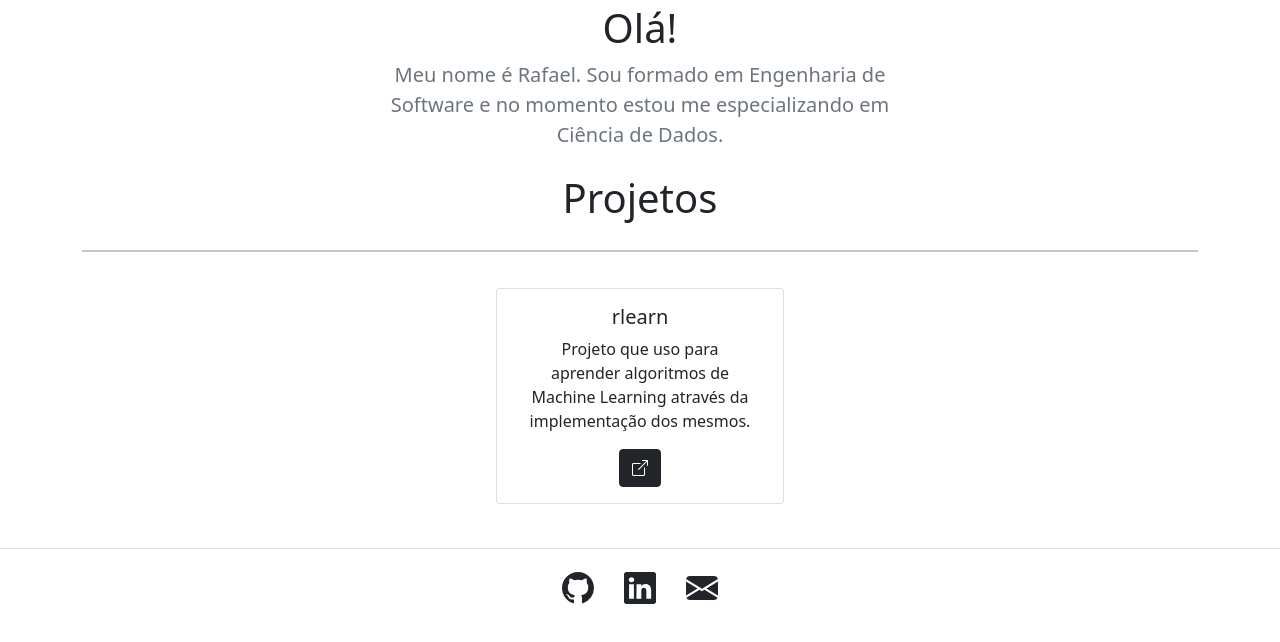
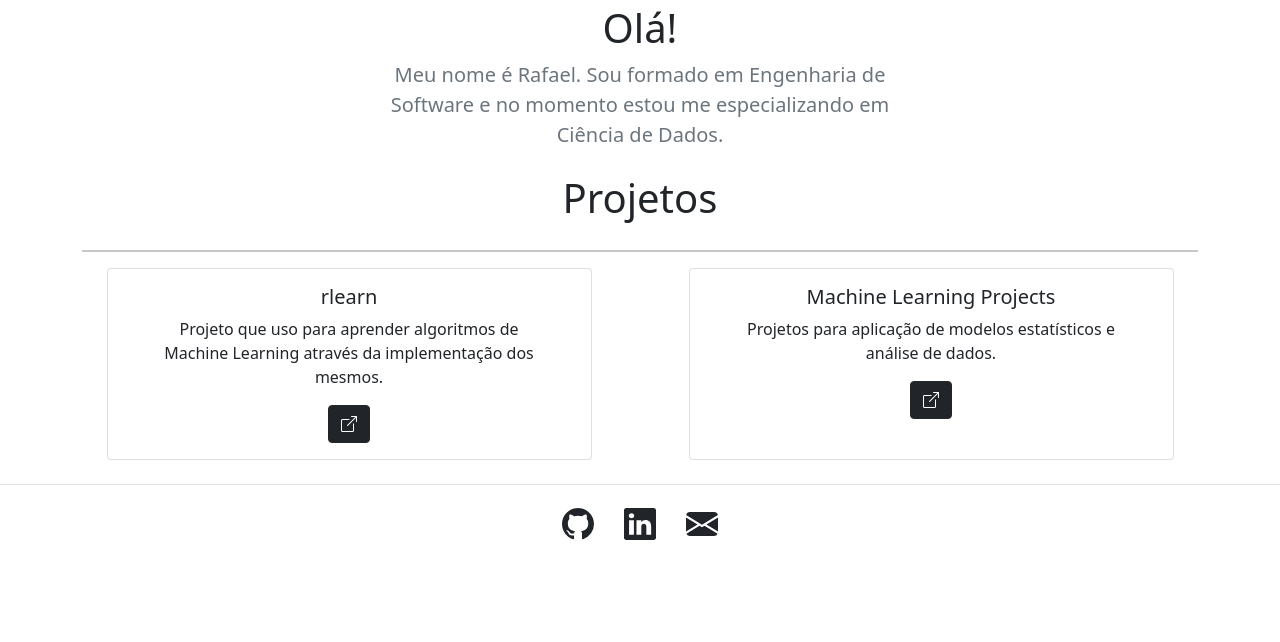
Before and after one commit to rafaeltorres2022/rafaeltorres2022.github.io, a plain HTML site: page index.html in a window 1280 px wide. Drawn offline with nearby package versions, Linux system fonts and the light colour scheme.

Commit message:
Added another project

```diff
--- a/index.html
+++ b/index.html
@@ -15,7 +15,7 @@
 
 <body>
 	<main>
-
+		<!-- Intro text -->
 		<section class="text-center container">
 			<div class="row py-lg-1">
 				<div class="col-lg-6 col-md-8 mx-auto">
@@ -25,6 +25,7 @@
 				</div>
 			</div>
 		</section>
+		<!-- Title and horizontl bar -->
 		<section class="text-center container">
 			<div class="row py-lg-1">
 				<div class="col-lg-6 col-md-8 mx-auto">
@@ -35,9 +36,10 @@
 
 			<hr class="bg-danger border-2 border-top border-dark" />
 		</section>
-		<section class="py-3 text-center container cards">
-			<div class="row py-lg-1">
-				<div class="card mx-auto" style="width: 18rem;">
+		<!-- Cards -->
+		<div class="text-center container">
+			<div class="row gx-5">
+				<div class="col-sm-5 card mx-auto">
 					<div class="card-body">
 						<h5 class="card-title">rlearn</h5>
 						<p class="card-text">Projeto que uso para aprender algoritmos de Machine Learning através da
@@ -46,9 +48,19 @@
 								class="bi bi-box-arrow-up-right"></i></a>
 					</div>
 				</div>
+
+				<div class="col-sm-5 card mx-auto">
+					<div class="card-body">
+						<h5 class="card-title">Machine Learning Projects</h5>
+						<p class="card-text">Projetos para aplicação de modelos estatísticos e análise de dados.</p>
+						<a href="https://github.com/rafaeltorres2022/projects" class="btn btn-primary btn-dark"><i
+								class="bi bi-box-arrow-up-right"></i></a>
+					</div>
+				</div>
 			</div>
-		</section>
+		</div>
 
+		<!-- Footer -->
 		<footer class="d-flex flex-wrap justify-content-center align-items-center py-3 my-4 border-top">
 			<div class="row">
 				<p>
```
